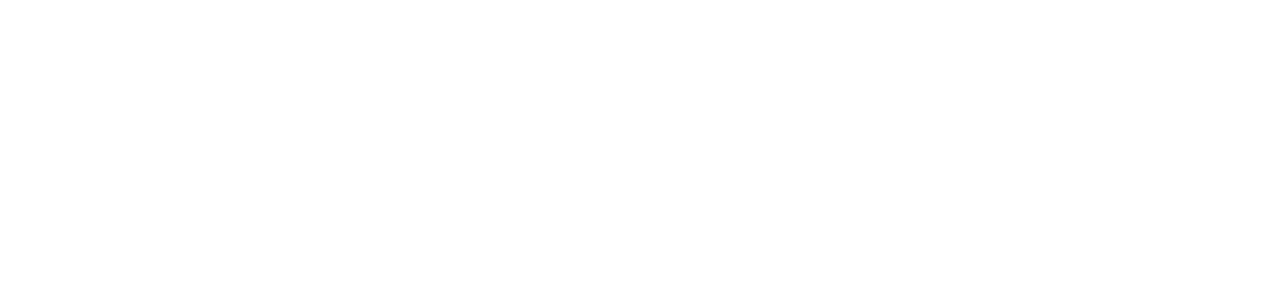
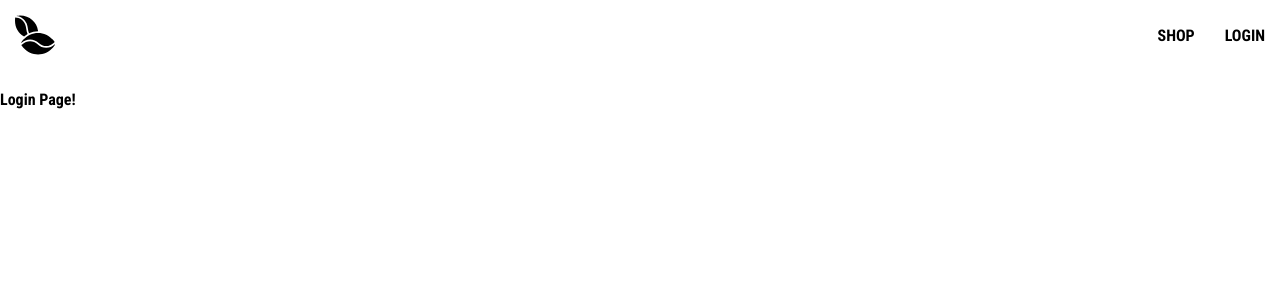
Before and after one commit to NerdLance/ReactEcom, a React (Create React App) app: page /login in a window 1280 px wide. Before the commit this address had no page. Shown: the top 300 px of the page. Built offline with nearby package versions, Linux system fonts and the light colour scheme.

Commit message:
Added Login Link and Login Route. Installed Firebase.

```diff
--- a/package.json
+++ b/package.json
@@ -6,6 +6,7 @@
     "@testing-library/jest-dom": "^5.16.5",
     "@testing-library/react": "^13.3.0",
     "@testing-library/user-event": "^13.5.0",
+    "firebase": "^9.9.4",
     "react": "^18.2.0",
     "react-dom": "^18.2.0",
     "react-router-dom": "^6.3.0",
--- a/src/App.js
+++ b/src/App.js
@@ -2,6 +2,7 @@
 
 import Home from './routes/home/Home'
 import Navigation from './routes/navigation/Navigation'
+import Login from './routes/auth/Login'
 
 const Shop = () => {
   return (
@@ -15,6 +16,7 @@
       <Route path='/' element={<Navigation />}>
         <Route index element={<Home />} />
         <Route path='/shop' element={<Shop />} />
+        <Route path='/login' element={<Login />} />
       </Route>
     </Routes>
   );
--- /dev/null
+++ b/src/routes/auth/Login.jsx
@@ -0,0 +1,7 @@
+const Login = () => {
+    return (
+        <div>Login Page!</div>
+    )
+}
+
+export default Login
--- a/src/routes/navigation/Navigation.jsx
+++ b/src/routes/navigation/Navigation.jsx
@@ -14,6 +14,9 @@
                     <Link className='navigation-link' to='/shop'>
                         SHOP
                     </Link>
+                    <Link className='navigation-link' to='/login'>
+                        LOGIN
+                    </Link>
                 </div>
             </nav>
             <Outlet />
```
Also changed, not shown: 1 other file (tests, documents, lock files or other folders).
